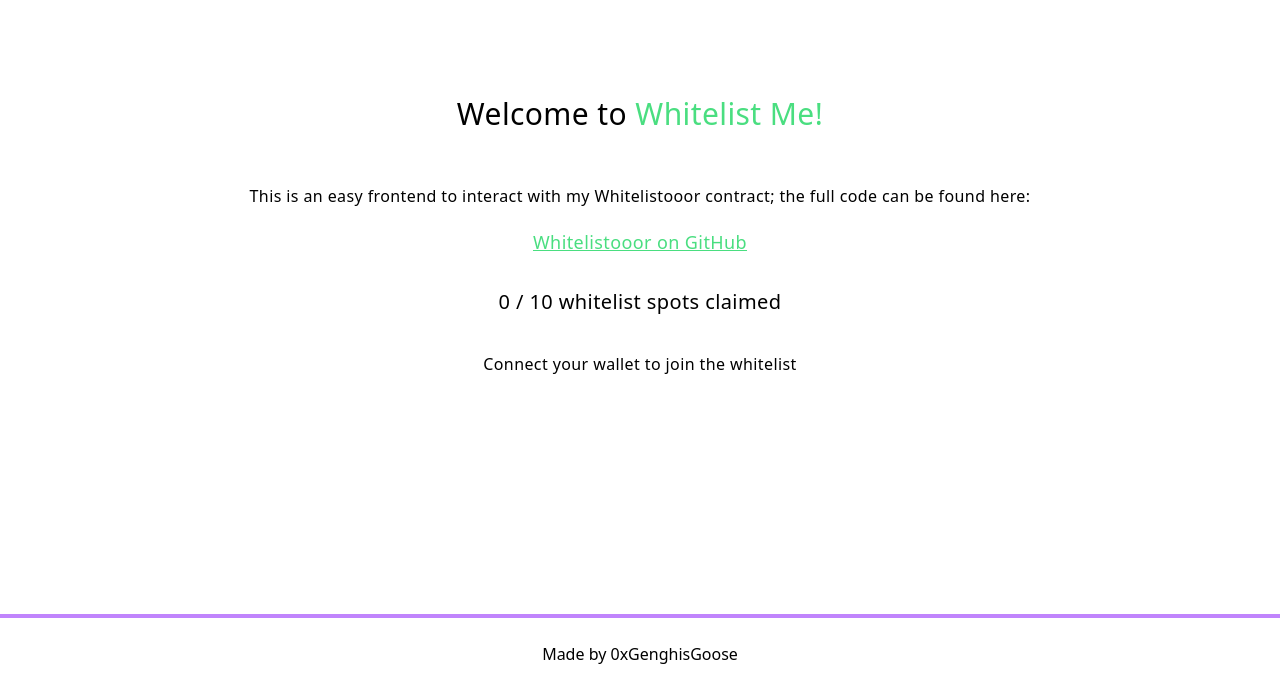
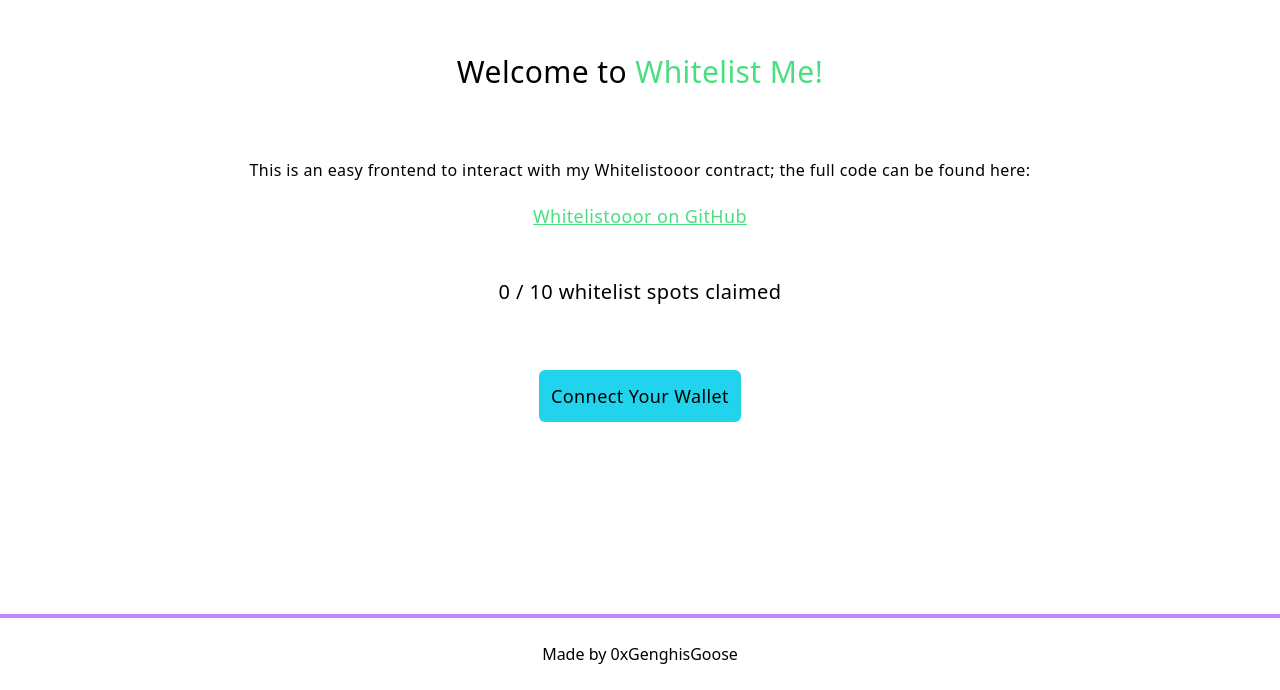
Before and after one commit to 0xGenghisGoose/whitelistooor, a Next.js app in the folder web/: page / in a window 1280 px wide. Shown: the part 122-812 px from the top of the page. Built offline with nearby package versions, Linux system fonts and the light colour scheme.

Commit message:
frontend complete

```diff
--- a/web/pages/index.tsx
+++ b/web/pages/index.tsx
@@ -102,14 +102,26 @@ const Home: NextPage = () => {
 			if (joinedWhitelist) {
 				return <div>You have now joined the whitelist!</div>;
 			} else if (loading) {
-				return <button>Loading...</button>;
+				return (
+					<button className='rounded-md bg-cyan-400 text-lg py-3 px-3 mt-8'>
+						Loading...
+					</button>
+				);
 			} else {
-				return <button onClick={addToWhitelist}>Join the whitelist!</button>;
+				return (
+					<button
+						className='rounded-md bg-cyan-400 hover:bg-cyan-300 text-lg py-3 px-3 mt-8'
+						onClick={addToWhitelist}>
+						Join the whitelist!
+					</button>
+				);
 			}
 		} else {
 			return (
-				<button onClick={connectWallet}>
-					Connect your wallet to join the whitelist
+				<button
+					className='rounded-md bg-cyan-400 hover:bg-cyan-300 text-lg py-3 px-3 mt-8'
+					onClick={connectWallet}>
+					Connect Your Wallet
 				</button>
 			);
 		}
@@ -124,7 +136,7 @@ const Home: NextPage = () => {
 			</Head>
 
 			<div className='min-h-[90vh] min-w-[75%] justify-center flex flex-col items-center leading-8 tracking-wide'>
-				<h1 className='pb-4 text-3xl'>
+				<h1 className='pb-8 text-3xl'>
 					Welcome to <span className='text-green-400'>Whitelist Me!</span>
 				</h1>
 				<br />
@@ -138,7 +150,7 @@ const Home: NextPage = () => {
 					Whitelistooor on GitHub
 				</a>
 				<br />
-				<div className='text-xl'>
+				<div className='text-xl pt-4'>
 					{numWhitelisted} / 10 whitelist spots claimed
 				</div>
 				<br />
```
